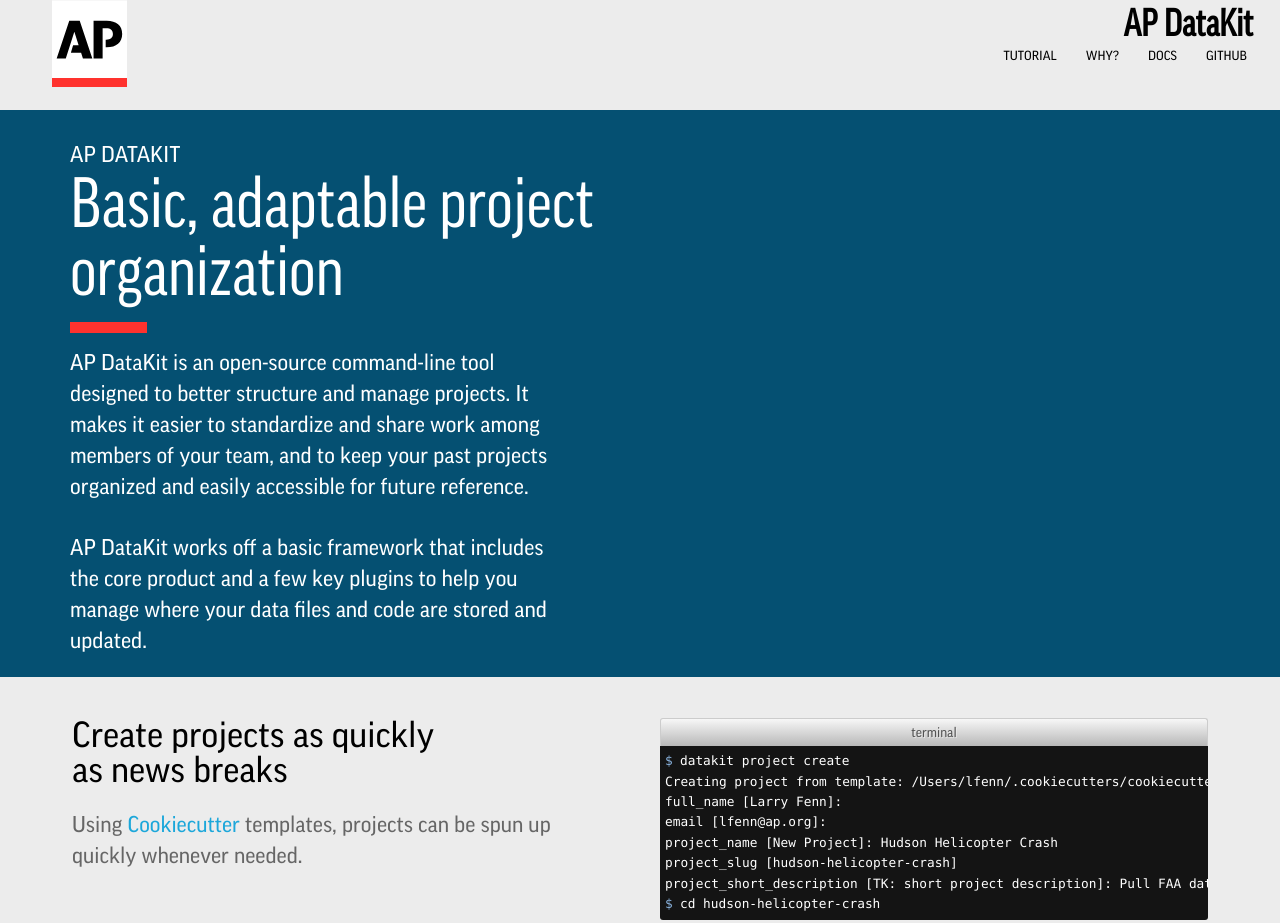
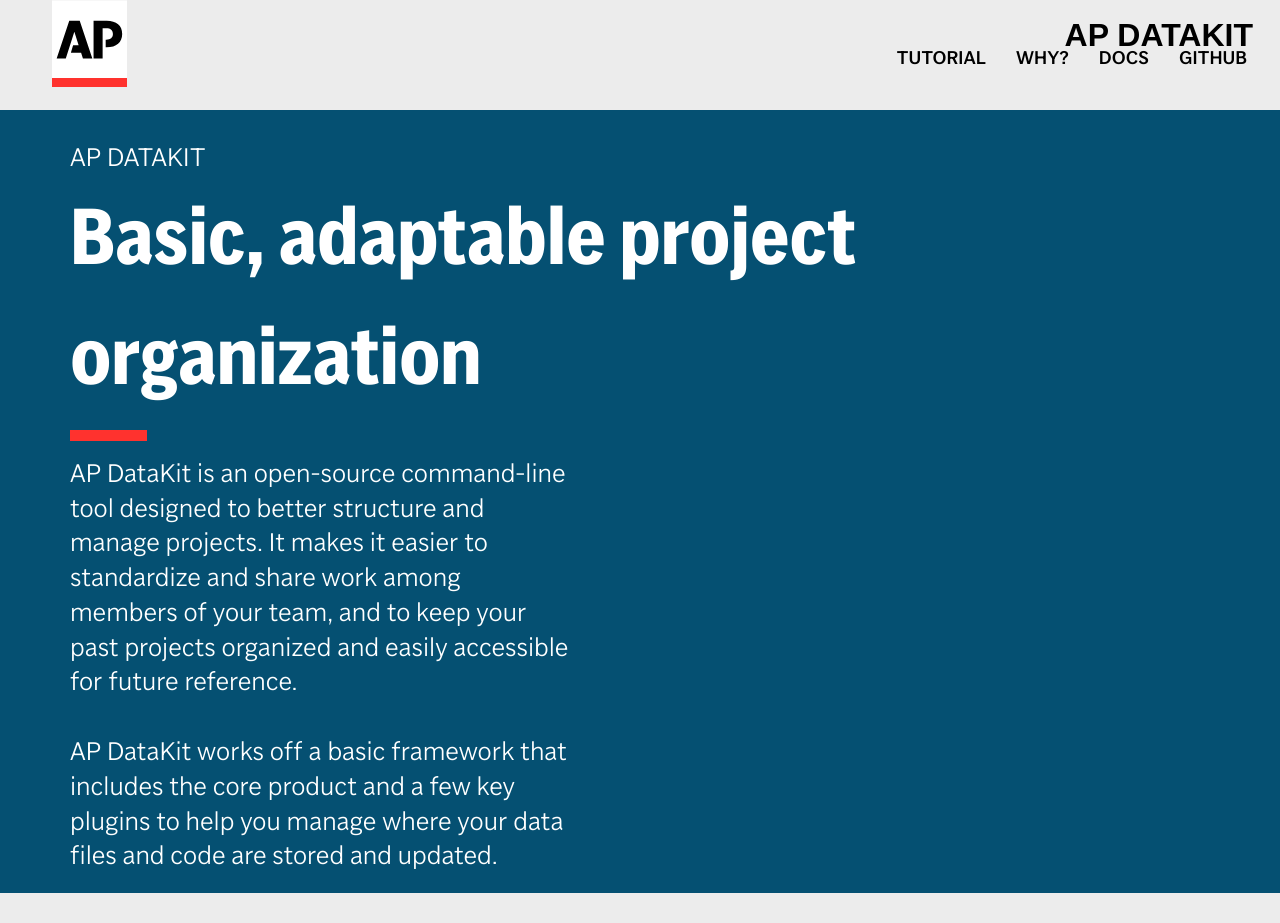
Before and after one commit to ap-datakit/ap-datakit.github.io, a plain HTML site: page index.html in a window 1280 px wide. Shown: the top 923 px of the page. Drawn offline with Linux system fonts and the light colour scheme.

Commit message:
Update font

```diff
--- a/css/screen.css
+++ b/css/screen.css
@@ -6,15 +6,15 @@ footer .footer-columns {
   display: flex; }
 
 @font-face {
-  font-family: GoodBook;
-  src: url("/fonts/GoodWeb-Book.eot");
-  src: url("/fonts/GoodWeb-Book.woff") format("woff");
-  src: url("/fonts/GoodComp-Book.ttf") format("truetype"); }
+  font-family: "AP";
+  src: url("/fonts/ap_var.woff2") format("woff2");
+  font-style: normal;
+  font-weight: 100 1000;
+  font-stretch: 25% 151%; }
 @font-face {
-  font-family: GoodBookCond;
-  src: url("/fonts/GoodWeb-CondBook.eot");
-  src: url("/fonts/GoodWeb-CondBook.woff") format("woff");
-  src: url("/fonts/GoodComp-CondBook.ttf") format("truetype"); }
+  font-family: "AP Italic";
+  src: url("/fonts/ap_italic.woff2") format("woff2");
+  font-style: italic; }
 html {
   background: #ececec; }
 
@@ -23,7 +23,10 @@ html, body {
   padding: 0; }
 
 body {
-  font-family: "GoodBook", Fallback, sans-serif; }
+  font-family: "AP", Fallback, sans-serif;
+  font-size: 1.125rem;
+  font-weight: 300;
+  line-height: 1.55; }
 
 #rectangle {
   margin-top: 15px;
@@ -44,16 +47,20 @@ h1 strong, h2 strong {
   font-weight: 700; }
 
 h1 {
-  font-weight: 300;
-  font-size: 2.3em;
   margin: 0; }
 
 h2 {
-  font-weight: 300;
-  font-size: 2.2em;
-  margin: 20px 0 20px 0; }
+  font-size: 2.25rem;
+  font-weight: 700;
+  line-height: 2.75rem;
+  letter-spacing: -0.018rem;
+  font-stretch: 75%; }
 
 h3 {
+  font-size: 1.5rem;
+  font-weight: 700;
+  line-height: 2rem;
+  font-stretch: 90%;
   margin: 20px 0 10px 0; }
 
 p, address, .text li {
@@ -105,8 +112,11 @@ code {
   .banner h1 {
     margin-left: 70px;
     color: #fff;
-    font-family: "GoodBookCond", Fallback, sans-serif;
-    font-size: 4.3em; }
+    font-family: "AP", Fallback, sans-serif;
+    font-size: 4.3em;
+    font-weight: 750;
+    letter-spacing: -0.026rem;
+    font-stretch: 75%; }
 
 .tutorial {
   background: #fff;
@@ -124,7 +134,7 @@ code {
   .tutorial h1 {
     text-align: center;
     color: #000;
-    font-family: "GoodBookCond", Fallback, sans-serif;
+    font-family: "AP", Fallback, sans-serif;
     font-size: 4.3em; }
 
 .users {
@@ -193,9 +203,13 @@ header {
     header a:hover {
       text-decoration: none; }
   header .company-name {
-    font-family: "GoodBookCond", Fallback, sans-serif;
-    font-size: 1em;
-    line-height: 0; }
+    font-family: "AP", Fallback, sans-serif;
+    font-family: var(--ap-var, "AP Var"), Arial, Helvetica, sans-serif;
+    font-size: 1rem;
+    font-weight: 600;
+    line-height: 1.25rem;
+    text-transform: uppercase;
+    font-stretch: 50%; }
     header .company-name a {
       display: inline-block; }
     header .company-name img {
@@ -323,7 +337,9 @@ section + section {
 
 nav {
   text-transform: uppercase;
-  font-size: .8em;
+  font-size: 1.125rem;
+  font-weight: 550;
+  line-height: 1rem;
   width: 100%;
   position: absolute;
   right: 0px;
--- a/feed.xml
+++ b/feed.xml
@@ -1 +1 @@
-<?xml version="1.0" encoding="utf-8"?><feed xmlns="http://www.w3.org/2005/Atom" ><generator uri="https://jekyllrb.com/" version="3.8.5">Jekyll</generator><link href="http://localhost:4000/feed.xml" rel="self" type="application/atom+xml" /><link href="http://localhost:4000/" rel="alternate" type="text/html" /><updated>2020-03-05T03:55:28+00:00</updated><id>http://localhost:4000/feed.xml</id><title type="html">Datakit page</title></feed>
+<?xml version="1.0" encoding="utf-8"?><feed xmlns="http://www.w3.org/2005/Atom" ><generator uri="https://jekyllrb.com/" version="3.8.7">Jekyll</generator><link href="http://localhost:4000/feed.xml" rel="self" type="application/atom+xml" /><link href="http://localhost:4000/" rel="alternate" type="text/html" /><updated>2024-05-30T22:10:45+00:00</updated><id>http://localhost:4000/feed.xml</id><title type="html">Datakit page</title></feed>
```
Also changed, not shown: fonts/ap_italic.woff (added), fonts/ap_italic.woff2 (added), fonts/ap_var.woff (added), fonts/ap_var.woff2 (added).
